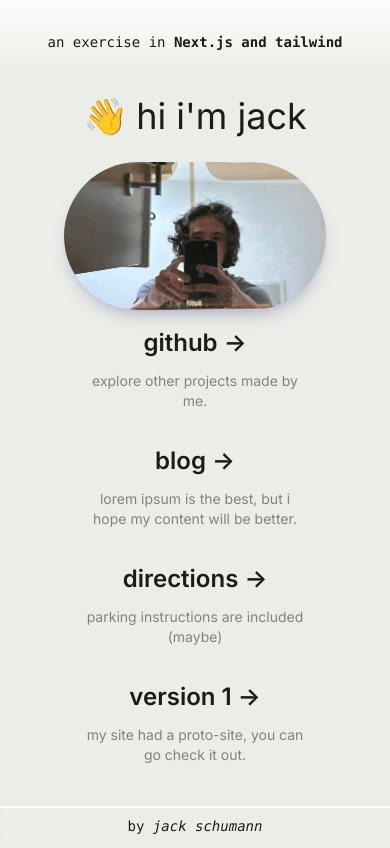
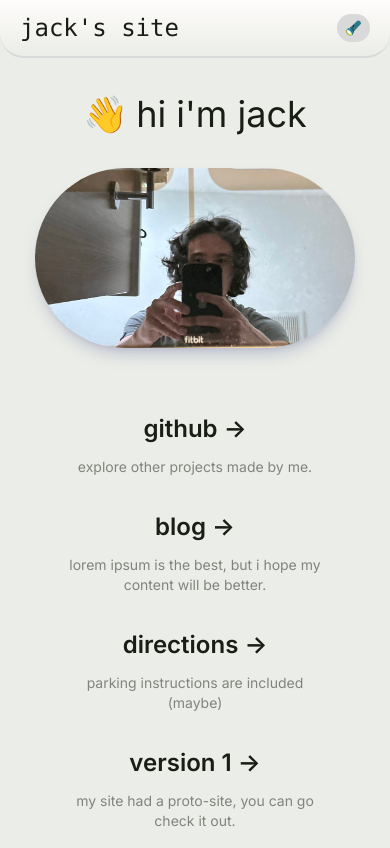
Before and after one commit to jackschu/next_personal_site, a Next.js app: page / in a window 390 px wide. Built offline with nearby package versions, Linux system fonts and the light colour scheme.

Commit message:
created responsive header

```diff
--- a/src/app/globals.css
+++ b/src/app/globals.css
@@ -10,7 +10,8 @@
   --color-background: #ebede8;
   --color-text-primary: #1a1d16;
   --color-primary-button: #8a8eb2;
-  --color-secondary-button: #fefcfb;
+  --color-secondary-background: #fefcfb;
+  --color-secondary-button: #D9D9D9;
   --color-accent: #9cd090;
   /* https://realtimecolors.com/?colors=1a1d16-ebede8-545355-f2f4f1-9cd090 */
 }
@@ -25,9 +26,10 @@
     --color-background: #15110f;
     --color-text-primary: #c2cccc;
     --color-primary-button: #70738f;
-    --color-secondary-button: #1e1815;
+    --color-secondary-background: #1e1815;
+    --color-secondary-button: #D9D9D9; /* TODO */
     --color-accent: #9cd090;
-    /* https://realtimecolors.com/?colors=#c2cccc-15110f-70738f-1e1815-9cd090 */
+    /* https://realtimecolors.com/?colors=c2cccc-15110f-70738f-1e1815-9cd090 */
   }
 }
 
--- a/src/app/page.tsx
+++ b/src/app/page.tsx
@@ -3,18 +3,27 @@ import profilePic from '../../public/pic.jpg'
 
 export default function Home() {
     return (
-        <main className="flex min-h-screen flex-col items-center justify-between p-16 pt-24 lg:p-24">
-            <div className="z-10 w-full max-w-5xl items-center justify-between font-mono text-sm lg:flex">
-                <p className="fixed left-0 top-0 flex w-full justify-center  bg-background bg-gradient-to-b from-secondary-button  pb-6 pt-8 backdrop-blur-2xl lg:static lg:w-auto lg:rounded-xl lg:p-4 lg:shadow-md lg:shadow-primary-button">
-                    an exercise in&nbsp;
-                    <code className="font-mono font-bold">Next.js and tailwind</code>
-                </p>
-                <div className="fixed bottom-0 left-0 flex h-auto w-full justify-center border-t-2 border-secondary-button py-2 backdrop-blur-sm lg:static  lg:w-auto lg:items-end lg:border-none lg:bg-none">
-                    by&nbsp;<span className="italic">jack schumann</span>
+        <main className="flex min-h-screen flex-col items-center justify-between lg:p-24 lg:pt-20">
+            <div className="sticky top-0 z-10 w-full max-w-5xl font-mono text-sm lg:flex">
+                <div className="flex w-full items-center justify-between rounded-b-[24px] border-b-2 border-secondary-button bg-background bg-gradient-to-b from-secondary-background py-3 pl-5 pr-3 backdrop-blur-2xl lg:static lg:rounded-full lg:border-0 lg:p-7 lg:pr-5 lg:shadow-md lg:shadow-primary-button">
+                    <div className="flex items-baseline">
+                        <p className="text-2xl lg:text-3xl">jack's site</p>
+                        <p className="hidden pl-2 text-sm opacity-70 lg:block">
+                            an exercise in Next.js and tailwind
+                        </p>
+                    </div>
+                    <div className="">
+                        <button className="mr-2 rounded-full bg-secondary-button px-2 py-1 text-sm lg:px-4 lg:py-3 lg:text-base">
+                            {'🔦'}
+                        </button>
+                        {/* <button className="rounded-full bg-accent px-2 py-1 text-sm text-primary lg:p-3 lg:text-base">
+                            Sign in
+                        </button> */}
+                    </div>
                 </div>
             </div>
 
-            <div className="group flex flex-col items-center gap-6 rounded-md lg:flex-row lg:gap-16">
+            <div className="group flex flex-col items-center gap-8 rounded-md pb-12 pt-9 lg:flex-row lg:gap-16">
                 <div className="flex flex-row gap-2">
                     <div className="group-hover:animate-wiggle">
                         <p className="text-center text-4xl lg:text-5xl">{'👋'}</p>
--- a/tailwind.config.js
+++ b/tailwind.config.js
@@ -18,6 +18,7 @@ module.exports = {
                 background: 'var(--color-background)',
                 'primary-button': 'var(--color-primary-button)',
                 'secondary-button': 'var(--color-secondary-button)',
+                'secondary-background': 'var(--color-secondary-background)',
                 accent: 'var(--color-accent)',
             },
 
```
